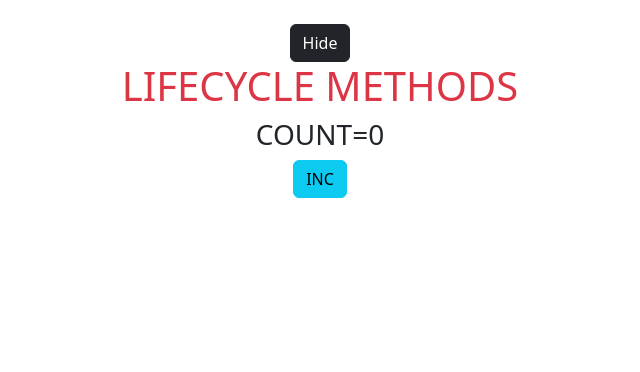
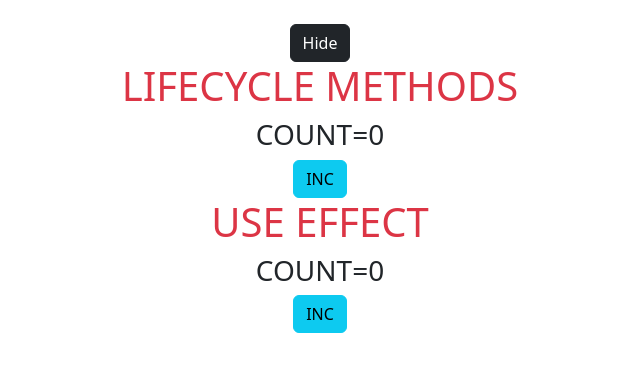
Before and after one commit to hasanakoz/react-lifecyce-useeffect, a React (Create React App) app: page / in a window 1280 px wide. Shown: the top 372 px of the page, without its empty margins (320-960 px from the left). Built offline with nearby package versions, Linux system fonts and the light colour scheme.

Commit message:
useEffect hook practice done

```diff
--- a/src/App.js
+++ b/src/App.js
@@ -1,5 +1,6 @@
 import { useState } from "react";
 import LifeCycleMethods from "./components/LifeCycleMethods";
+import UseEffectHook from "./UseEffectHook";
 
 function App() {
   const [show, setShow] = useState(true);
@@ -9,6 +10,7 @@ function App() {
         {show ? "Hide" : "Show"}
       </button>
       {show && <LifeCycleMethods />}
+      {show && <UseEffectHook />}
     </div>
   );
 }
--- /dev/null
+++ b/src/UseEffectHook.jsx
@@ -0,0 +1,73 @@
+//?===============================================
+//?                USEEFFECT HOOK
+//?===============================================
+//! UseEffect Hook'u fonksiyonel componenler'te yan etkileri
+//! (side effect) gerceklestirmek icin kullanilir.
+//! componentDidMount,componentDidUpdate,ve componentWillUnmount
+//! metotlarinin bir birlesimi gibi dusunulebilir.
+
+import { useState, useEffect } from "react";
+
+//! useEffect(() => {
+//*   /* ComponentDidMount code */
+//! }, []);
+
+//! useEffect(() => {
+//*   */ componentDidUpdate code */
+//! }, [var1, var2]);
+
+//! useEffect(() => {
+//!   return () => {
+//*     //* componentWillUnmount code */
+//!   };
+//! }, []);
+
+//! useEffect(() => {
+//*   //* componentDidMount code + componentDidUpdate code */
+
+//!   return () => {
+//*     //* componentWillUnmount code */
+//!   };
+//! }, [var1, var2]);
+
+const UseEffectHook = () => {
+  const [count, setCount] = useState(0);
+  // useEffect(() => {
+  //   console.log("componentDidMount");
+  //   setTimeout(() => {
+  //     alert("data fetched");
+  //   }, 3000);
+  // }, []); //! Array olmadığı durumda mount+update,boş array olduğu zaman sadece mount, dolu array olduğu zaman yine mount+update çalışır.
+
+  // useEffect(() => {
+  //   console.log("componentDidMount + componentDidUpdate");
+  //   setTimeout(() => {
+  //     alert("data fetched");
+  //   }, 3000);
+  // }, [count]);
+
+  const fetchData = () => {
+    console.log("data fetched");
+  };
+  useEffect(() => {
+    const timerId = setInterval(fetchData, 1000);
+    console.log("mounting");
+
+    return () => {
+      clearInterval(timerId);
+      console.log("unmounted");
+    };
+  }, []);
+
+  return (
+    <div className="container text-center">
+      <h1 className="text-danger">USE EFFECT</h1>
+      <h3>COUNT={count}</h3>
+      <button className="btn btn-info" onClick={() => setCount(count + 1)}>
+        INC
+      </button>
+    </div>
+  );
+};
+
+export default UseEffectHook;
```
Also changed, not shown: src/Timer.jsx (added, +36 -0 lines).
